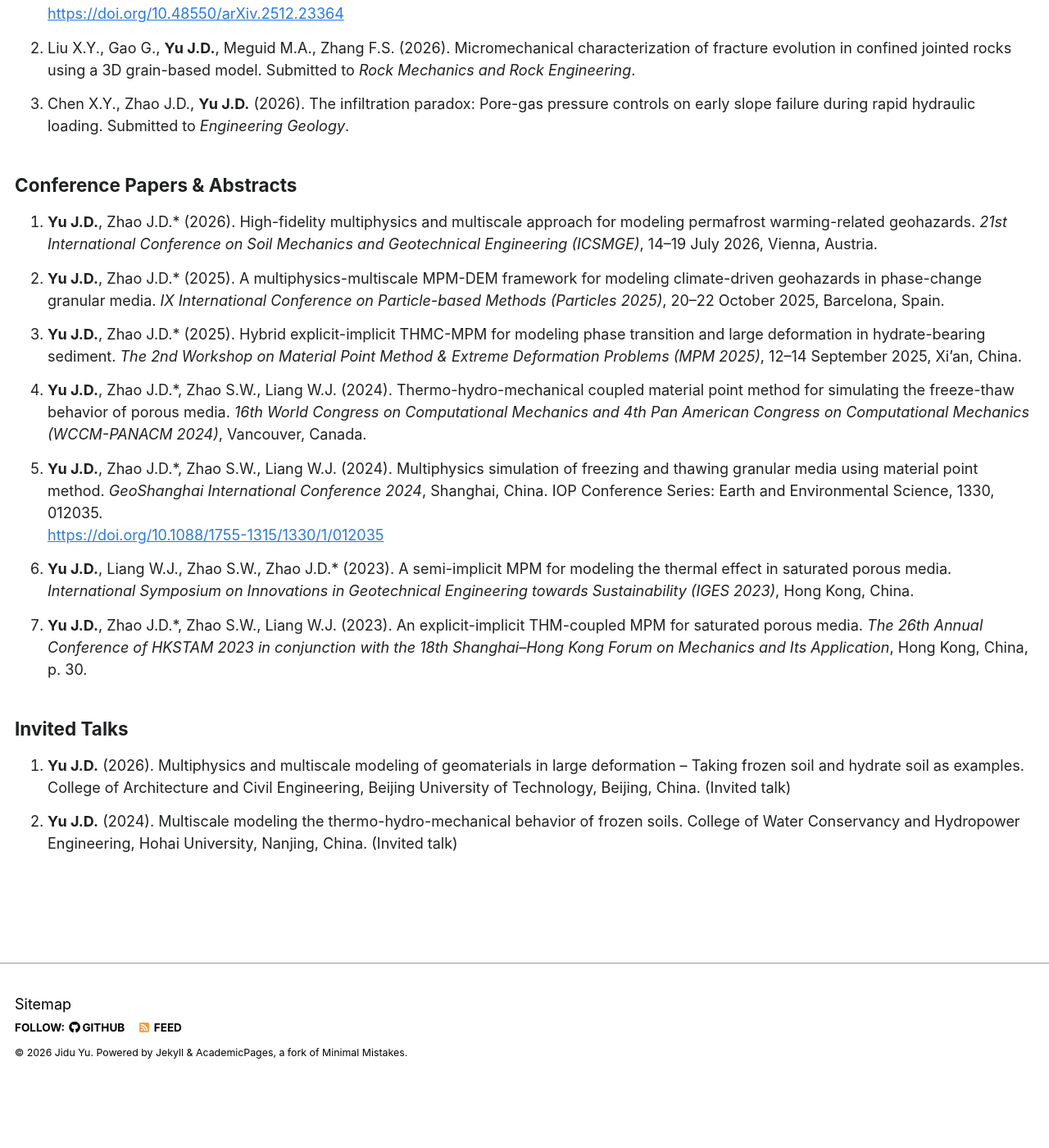
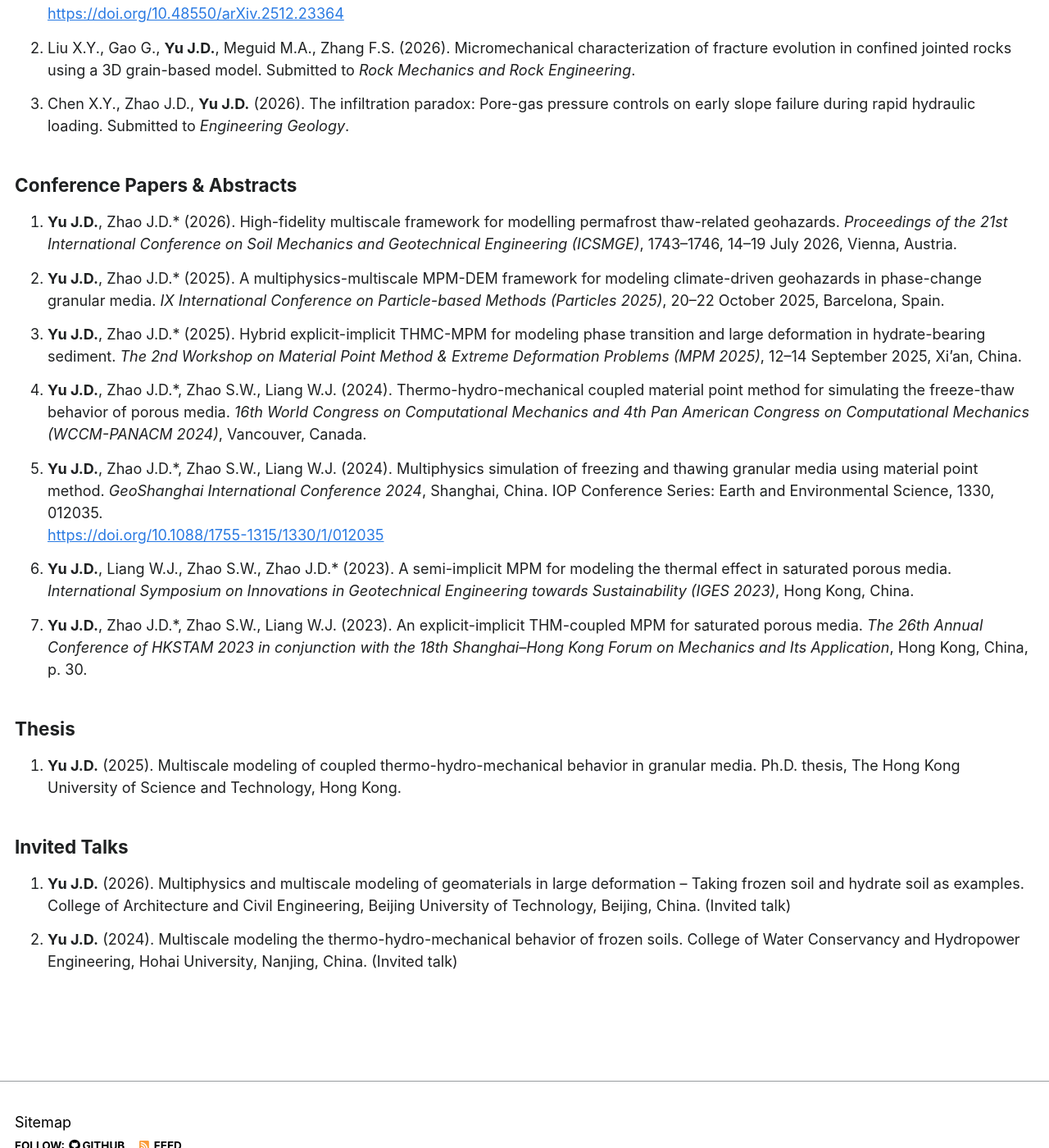
Before and after one commit to yujidu/yujidu.github.io, a Jekyll site: the page built from _pages/publications.md, in a window 1280 px wide and 1400 px high, scrolled down 2697 px. Shown: the whole window at 82% size. Built offline with Jekyll 4.4.1, drawn with Linux system fonts in a browser that asks for light colours; some web fonts are replaced; before the commit the page ends 4027 px from its top, so only the background shows below that; some of the changed text lies outside the part shown.

Commit message:
Sync publications with Google Scholar
Co-Authored-By: Claude Opus 5.5 <noreply@anthropic.com>
Claude-Session: https://claude.ai/code/session_01CtadbDehUMWbEMdjGRSUo3

```diff
--- a/_data/publications.yml
+++ b/_data/publications.yml
@@ -29,7 +29,7 @@ journal:
     link: https://doi.org/10.1002/nme.70135
   - text: 'Liu Y.S., Shen C.M.\*, Liu S.H., **Yu J.D.**, Liu Y.C., Li B.W. (2026). Refined constitutive modelling of widely graded granular soils incorporating fractional particle breakage. *Computers and Geotechnics*, 194, 107973.'
     link: https://doi.org/10.1016/j.compgeo.2026.107973
-  - text: 'Shen C.M., Liu S.H.\*, Wang L.J., **Yu J.D.**, Wei H. (2022). Packing, compressibility, and crushability of rockfill materials with polydisperse particle size distributions and implications for dam engineering. *Water Science and Engineering*, 15(4), 358–366.'
+  - text: 'Shen C.M., Liu S.H.\*, Wang L.J., **Yu J.D.**, Wei H., Wu P. (2022). Packing, compressibility, and crushability of rockfill materials with polydisperse particle size distributions and implications for dam engineering. *Water Science and Engineering*, 15(4), 358–366.'
     link: https://doi.org/10.1016/j.wse.2022.07.003
   - text: 'Shen C.M., Liu S.H.\*, **Yu J.D.**, Wang L.J. (2021). A simple scale effect model for the volumetric behavior of rockfill materials. *International Journal of Geomechanics*, 21(3), 04020266.'
     link: https://doi.org/10.1061/(ASCE)GM.1943-5622.0001939
@@ -53,7 +53,7 @@ under_review:
   - text: 'Chen X.Y., Zhao J.D., **Yu J.D.** (2026). The infiltration paradox: Pore-gas pressure controls on early slope failure during rapid hydraulic loading. Submitted to *Engineering Geology*.'
 
 conference:
-  - text: '**Yu J.D.**, Zhao J.D.\* (2026). High-fidelity multiphysics and multiscale approach for modeling permafrost warming-related geohazards. *21st International Conference on Soil Mechanics and Geotechnical Engineering (ICSMGE)*, 14–19 July 2026, Vienna, Austria.'
+  - text: '**Yu J.D.**, Zhao J.D.\* (2026). High-fidelity multiscale framework for modelling permafrost thaw-related geohazards. *Proceedings of the 21st International Conference on Soil Mechanics and Geotechnical Engineering (ICSMGE)*, 1743–1746, 14–19 July 2026, Vienna, Austria.'
   - text: '**Yu J.D.**, Zhao J.D.\* (2025). A multiphysics-multiscale MPM-DEM framework for modeling climate-driven geohazards in phase-change granular media. *IX International Conference on Particle-based Methods (Particles 2025)*, 20–22 October 2025, Barcelona, Spain.'
   - text: '**Yu J.D.**, Zhao J.D.\* (2025). Hybrid explicit-implicit THMC-MPM for modeling phase transition and large deformation in hydrate-bearing sediment. *The 2nd Workshop on Material Point Method & Extreme Deformation Problems (MPM 2025)*, 12–14 September 2025, Xi''an, China.'
   - text: '**Yu J.D.**, Zhao J.D.\*, Zhao S.W., Liang W.J. (2024). Thermo-hydro-mechanical coupled material point method for simulating the freeze-thaw behavior of porous media. *16th World Congress on Computational Mechanics and 4th Pan American Congress on Computational Mechanics (WCCM-PANACM 2024)*, Vancouver, Canada.'
@@ -62,6 +62,9 @@ conference:
   - text: '**Yu J.D.**, Liang W.J., Zhao S.W., Zhao J.D.\* (2023). A semi-implicit MPM for modeling the thermal effect in saturated porous media. *International Symposium on Innovations in Geotechnical Engineering towards Sustainability (IGES 2023)*, Hong Kong, China.'
   - text: '**Yu J.D.**, Zhao J.D.\*, Zhao S.W., Liang W.J. (2023). An explicit-implicit THM-coupled MPM for saturated porous media. *The 26th Annual Conference of HKSTAM 2023 in conjunction with the 18th Shanghai–Hong Kong Forum on Mechanics and Its Application*, Hong Kong, China, p. 30.'
 
+thesis:
+  - text: '**Yu J.D.** (2025). Multiscale modeling of coupled thermo-hydro-mechanical behavior in granular media. Ph.D. thesis, The Hong Kong University of Science and Technology, Hong Kong.'
+
 talks:
   - text: '**Yu J.D.** (2026). Multiphysics and multiscale modeling of geomaterials in large deformation – Taking frozen soil and hydrate soil as examples. College of Architecture and Civil Engineering, Beijing University of Technology, Beijing, China. (Invited talk)'
   - text: '**Yu J.D.** (2024). Multiscale modeling the thermo-hydro-mechanical behavior of frozen soils. College of Water Conservancy and Hydropower Engineering, Hohai University, Nanjing, China. (Invited talk)'
--- a/_pages/publications.md
+++ b/_pages/publications.md
@@ -33,6 +33,10 @@ hero_image: berkeley.jpg
 
 {% include pub-list.html group="conference" %}
 
+## Thesis
+
+{% include pub-list.html group="thesis" %}
+
 ## Invited Talks
 
 {% include pub-list.html group="talks" %}
```
